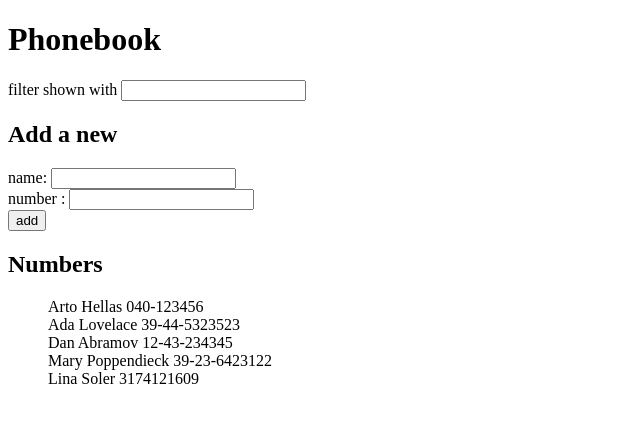
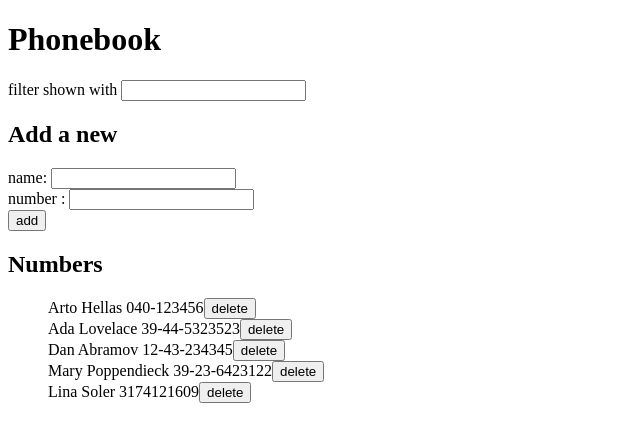
Before and after one commit to lipasofra/FullStack-Server, a React (Create React App) app: page / in a window 1280 px wide. Shown: the top 442 px of the page, without its empty margins (0-640 px from the left). Built offline with nearby package versions, Linux system fonts and the light colour scheme; data requests are answered from the project's data file.

Commit message:
exercise 2.17 delete resource

```diff
--- a/src/App.js
+++ b/src/App.js
@@ -21,6 +21,14 @@ const App = () => {
     })
   },[])
 
+  const onDelete = (person) => {
+    if (window.confirm(`Delete ${person.name} ?`))
+    personService.deletingPerson(person.id)
+    .then(()=>{
+      setPersons(persons.filter(item => item.id !== person.id))
+      setShowPersons(persons.filter(item => item.id !== person.id))
+    })
+  }
 
   const addPerson = (event) => {
     event.preventDefault()
@@ -33,7 +41,6 @@ const App = () => {
       const personObject = {
         name: newName,
         number: newNumber,
-        id: persons.length + 1
       }
 
       personService.create(personObject)
@@ -85,6 +92,7 @@ const App = () => {
       <h2>Numbers</h2>
       <PersonsList
         showPersons={showPersons}
+        onDelete={onDelete}
         />
     </div>
   )
--- a/src/components/PersonsList.js
+++ b/src/components/PersonsList.js
@@ -1,10 +1,14 @@
 import React from 'react'
 
-const PersonsList = ({showPersons}) => {
+const PersonsList = ({showPersons, onDelete}) => {
+
   return(
       <ul>
       {showPersons.map(person =>
-          <li key={person.name}>{person.name} {person.number}</li>
+        <li key={person.id}>
+          {person.name} {person.number}
+          <button onClick={()=>onDelete(person)}>delete</button>
+        </li>
       )}
   </ul>
   )
--- a/src/services/Person.js
+++ b/src/services/Person.js
@@ -12,9 +12,15 @@ const getAll = () => {
     return request.then(response => response.data)
 }
 
+const deletingPerson = (id) => {
+    const request = axios.delete(`${url}/${id}`)
+    return request.then(response => response.data)
+}
+
 const services = {
     create,
-    getAll
+    getAll,
+    deletingPerson
 }
 
 
```
Lines whose indentation alone changed are shown as unchanged.
